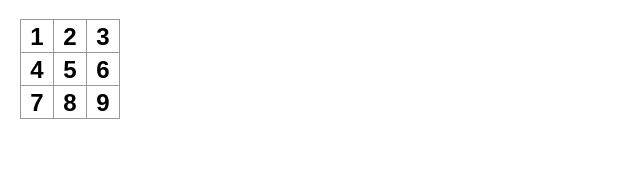
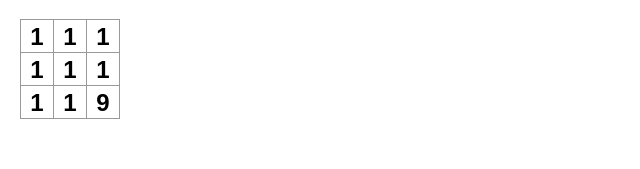
Before and after one commit to bismarkagyare/my-first-react-app, a React (Create React App) app: page / in a window 1280 px wide. Shown: the top 169 px of the page, without its empty margins (0-640 px from the left). Built offline with nearby package versions, Linux system fonts and the light colour scheme.

Commit message:
create a square component

```diff
--- a/src/board.js
+++ b/src/board.js
@@ -1,22 +1,26 @@
 /* eslint-disable no-unused-vars */
 import React from 'react';
+
+const Square = () => {
+  return <button className="square">1</button>;
+};
 
 const Board = () => {
   return (
     <>
       <div className="board-row">
-        <button className="square">1</button>
-        <button className="square">2</button>
-        <button className="square">3</button>
+        <Square />
+        <Square />
+        <Square />
       </div>
       <div className="board-row">
-        <button className="square">4</button>
-        <button className="square">5</button>
-        <button className="square">6</button>
+        <Square />
+        <Square />
+        <Square />
       </div>
       <div className="board-row">
-        <button className="square">7</button>
-        <button className="square">8</button>
+        <Square />
+        <Square />
         <button className="square">9</button>
       </div>
     </>
```
